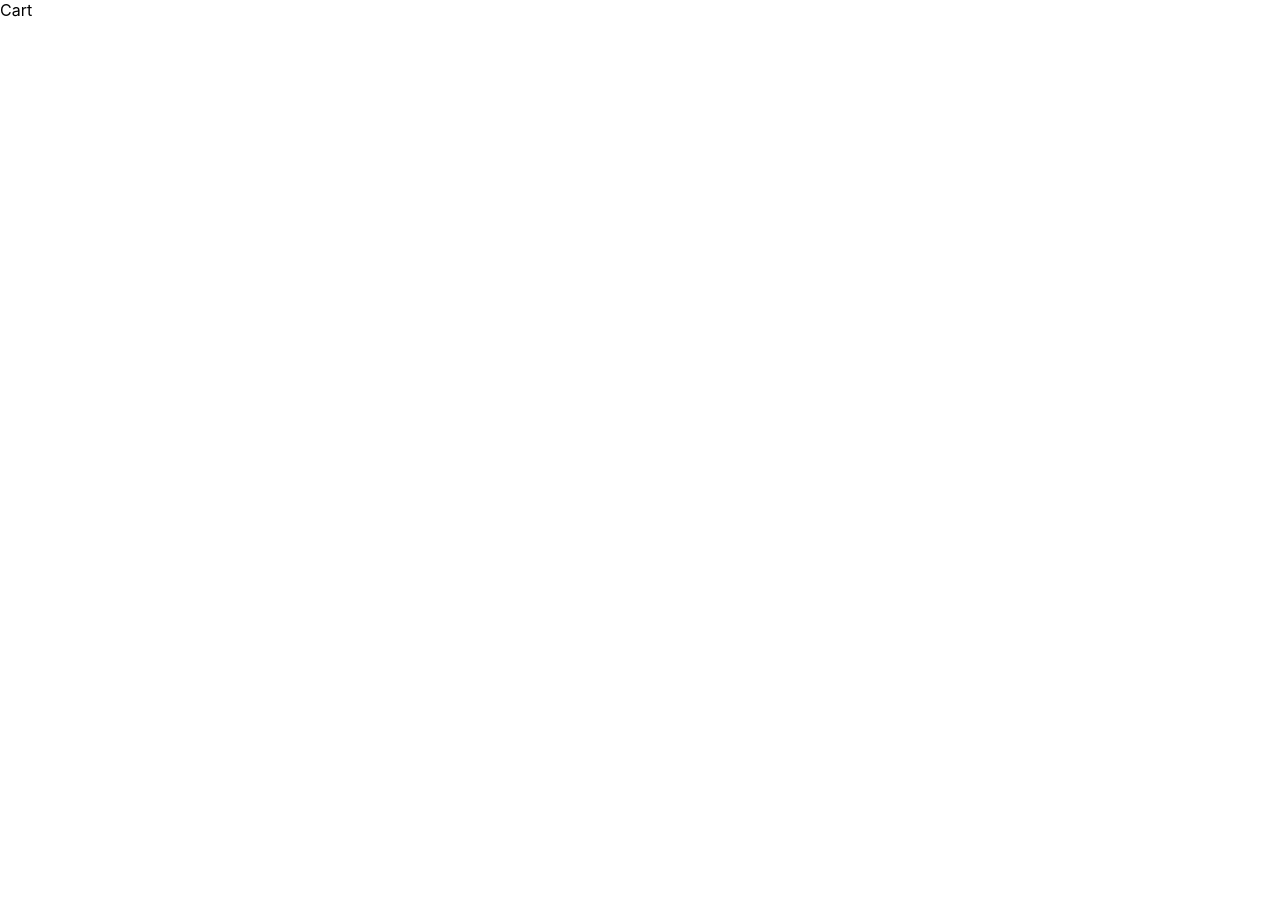
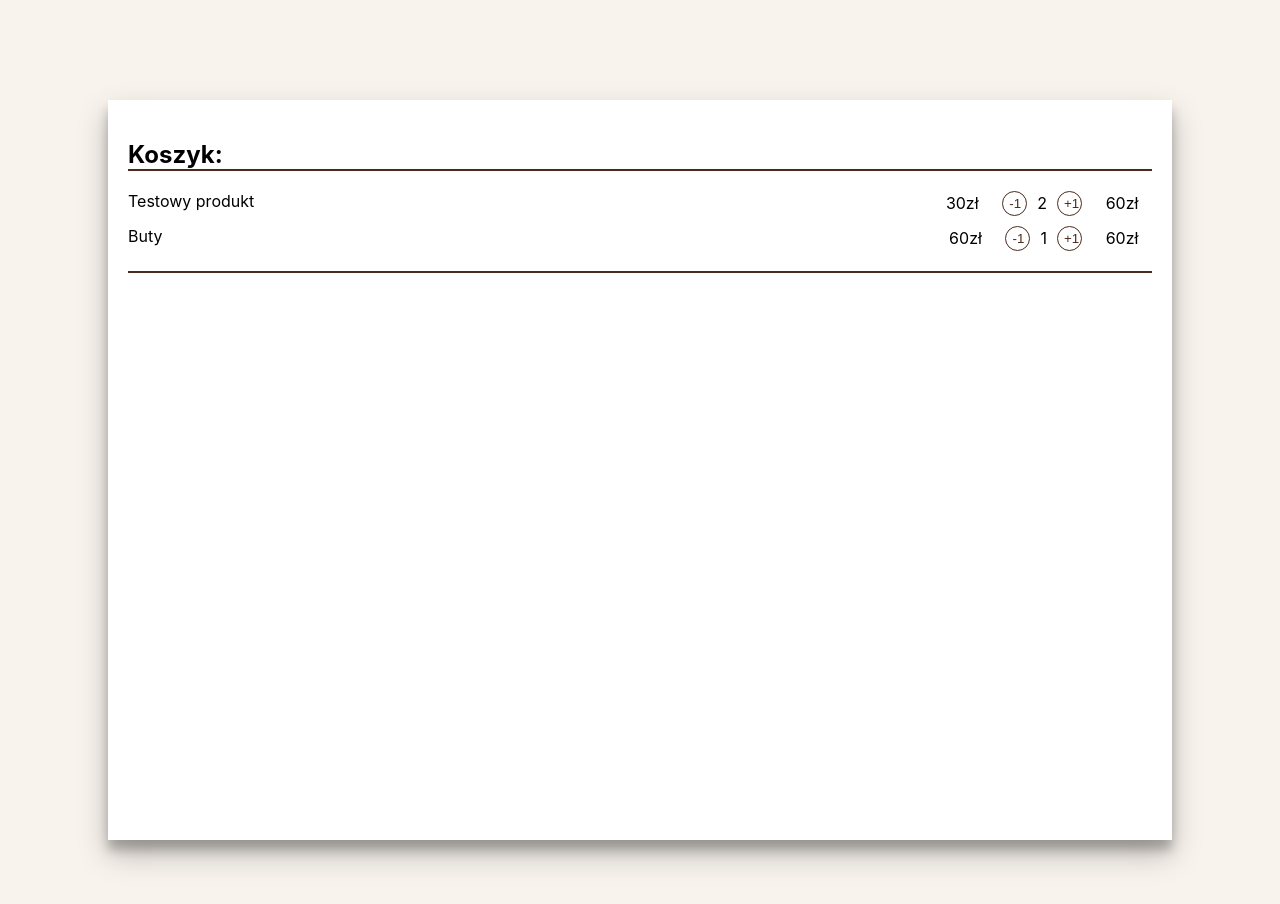
Before and after one commit to kernelgonnapanic/xstate-checkout, a React (Create React App) app: page /cart in a window 1280 px wide. Shown: the top 904 px of the page. Before the commit the page ends 800 px from the top, so only its background shows below. Built offline with nearby package versions, Linux system fonts and the light colour scheme.

Commit message:
Add CartList + adding and removing products from the cart

```diff
--- a/package.json
+++ b/package.json
@@ -15,6 +15,7 @@
     "react-dom": "^17.0.2",
     "react-router-dom": "^5.2.0",
     "react-scripts": "4.0.3",
+    "styled-components": "^5.3.0",
     "typescript": "^4.1.2",
     "web-vitals": "^1.0.1",
     "xstate": "^4.19.0"
@@ -44,6 +45,7 @@
     ]
   },
   "devDependencies": {
-    "@types/react-router-dom": "^5.1.7"
+    "@types/react-router-dom": "^5.1.7",
+    "@types/styled-components": "^5.1.9"
   }
 }
--- /dev/null
+++ b/src/atoms/ListHeader.tsx
@@ -0,0 +1,7 @@
+import styled from 'styled-components';
+
+const ListHeader = styled.h2`
+  border-bottom: 2px solid rgb(74, 42, 28);
+`;
+
+export default ListHeader;
--- a/src/index.css
+++ b/src/index.css
@@ -1,13 +1,14 @@
 body {
   margin: 0;
-  font-family: -apple-system, BlinkMacSystemFont, 'Segoe UI', 'Roboto', 'Oxygen',
-    'Ubuntu', 'Cantarell', 'Fira Sans', 'Droid Sans', 'Helvetica Neue',
+  font-family: -apple-system, BlinkMacSystemFont, "Segoe UI", "Roboto", "Oxygen",
+    "Ubuntu", "Cantarell", "Fira Sans", "Droid Sans", "Helvetica Neue",
     sans-serif;
   -webkit-font-smoothing: antialiased;
   -moz-osx-font-smoothing: grayscale;
+  background-color: rgb(248, 243, 237);
 }
 
 code {
-  font-family: source-code-pro, Menlo, Monaco, Consolas, 'Courier New',
+  font-family: source-code-pro, Menlo, Monaco, Consolas, "Courier New",
     monospace;
 }
--- /dev/null
+++ b/src/molecules/ListElement.tsx
@@ -0,0 +1,56 @@
+import { Product } from "../state";
+import styled from 'styled-components';
+
+interface ListElementProps {
+  product: Product;
+  onRemove: () => void;
+  onAdd: () => void;
+}
+
+const Row = styled.div`
+  display: flex;
+  flex-direction: row;
+  margin: 10px 0;
+`
+
+const Name = styled.div`
+  flex: 1;
+`
+
+const Cell = styled.div`
+  flex-basis: 60px;
+  justify-content: center;
+  align-items: center;
+  display: flex;
+`
+
+const Button = styled.button`
+  border-radius: 50%;
+  border: 1px solid rgb(74, 42, 28);
+  color: rgb(74, 42, 28);
+  width: 25px;
+  height: 25px;
+  background-color: transparent;
+  margin: 0 10px;
+`
+
+const displayPrice = (price: number) => {
+  return `${price / 100}zł`;
+}
+
+const ListElement = ({product, onRemove, onAdd}: ListElementProps) => {
+  return (
+    <Row>
+      <Name>{product.name}</Name>
+      <Cell>{displayPrice(product.price)}</Cell>
+      <Cell>
+        <Button onClick={onRemove}>-1</Button>
+        {product.quantity}
+        <Button onClick={onAdd}>+1</Button>
+      </Cell>
+      <Cell>{displayPrice(product.price * product.quantity)}</Cell>
+    </Row>
+  )
+};
+
+export default ListElement;
--- /dev/null
+++ b/src/organisms/CartList.tsx
@@ -0,0 +1,26 @@
+import { useMachine } from "@xstate/react"
+import styled from 'styled-components';
+import ListElement from "../molecules/ListElement";
+import checkoutMachine, { Product } from "../state"
+
+const List = styled.section`
+  padding-bottom: 10px;
+  border-bottom: 2px solid rgb(74, 42, 28);
+`;
+
+const CartList = () => {
+  const [current, send] = useMachine(checkoutMachine);
+  const cart = current.context.cart;
+  return (
+    <List>
+    {cart.map((elem: Product) =>
+      <ListElement
+        product={elem}
+        onRemove={() => send('REMOVE_PRODUCT', {productId: elem.id})}
+        onAdd={()=> send('ADD_PRODUCT', {productId: elem.id})}
+      />)}
+    </List>
+  )
+};
+
+export default CartList;
--- a/src/pages/Address.tsx
+++ b/src/pages/Address.tsx
@@ -1,7 +1,8 @@
+import Container from "../templates/Container";
 
 
 const Address = () => (
-  <div>Address</div>
+  <Container>Address</Container>
 )
 
 export default Address;
--- a/src/pages/Cart.tsx
+++ b/src/pages/Cart.tsx
@@ -1,7 +1,12 @@
-
+import ListHeader from "../atoms/ListHeader";
+import CartList from "../organisms/CartList";
+import Container from "../templates/Container";
 
 const Cart = () => (
-  <div>Cart</div>
+  <Container>
+    <ListHeader>Koszyk:</ListHeader>
+    <CartList />
+  </Container>
 )
 
 export default Cart;
--- a/src/pages/Delivery.tsx
+++ b/src/pages/Delivery.tsx
@@ -1,7 +1,8 @@
+import Container from "../templates/Container";
 
 
 const Delivery = () => (
-  <div>Delivery</div>
+  <Container>Delivery</Container>
 )
 
 export default Delivery;
--- a/src/pages/Payment.tsx
+++ b/src/pages/Payment.tsx
@@ -1,7 +1,8 @@
+import Container from "../templates/Container";
 
 
 const Payment = () => (
-  <div>Payment</div>
+  <Container>Payment</Container>
 )
 
 export default Payment;
--- a/src/pages/Summary.tsx
+++ b/src/pages/Summary.tsx
@@ -1,7 +1,7 @@
-
+import Container from "../templates/Container";
 
 const Summary = () => (
-  <div>Summary</div>
+  <Container>Summary</Container>
 )
 
 export default Summary;
--- a/src/state/index.ts
+++ b/src/state/index.ts
@@ -1,9 +1,11 @@
-import {createMachine} from "xstate";
+import {assign, createMachine} from "xstate";
 
-interface Product {
+export interface Product {
+  id: string;
   name: string; // TODO: max 20 znaków
   price: number; // TODO: + waluta? + czy da się wymusić typem brak ujemnych + z centami
   withShipping: boolean;
+  quantity: number;
 }
 
 type Countries = 'PL' | 'US';
@@ -38,15 +40,48 @@ interface CheckoutState {
 
 const checkoutMachine = createMachine<CheckoutState>({
   id: "checkout",
-  initial: "card",
+  initial: "cart",
   context: {
-    cart: [],
+    cart: [{
+      id: '1',
+      name: 'Testowy produkt',
+      price: 3000,
+      quantity: 2,
+      withShipping: false,
+    }, {
+      id: '2',
+      name: 'Buty',
+      price: 6000,
+      quantity: 1,
+      withShipping: true,
+    }],
     address: null,
     shippmentMethod: null,
     paymentMethod: null,
   },
   states: {
-    cart: {},
+    cart: {
+      on: {
+        ADD_PRODUCT: {
+          actions: assign((context, event) => {
+            const updatedProduct = context.cart.find(product => product.id === event.productId);
+
+            return {
+              ...context,
+            }
+          }),
+        },
+        REMOVE_PRODUCT: {
+          actions: assign((context, event) => { //TODO: type it in a better way
+            const updatedProduct = context.cart.find(product => product.id === event.productId);
+            console.log(updatedProduct);
+            return {
+              ...context
+            }
+          }),
+        }
+      }
+    },
     adressed: {},
     shippingSelected: {},
     shippingSkipped: {},
--- /dev/null
+++ b/src/templates/Container.tsx
@@ -0,0 +1,19 @@
+import React from 'react';
+import styled from 'styled-components';
+
+const MainContainer = styled.main`
+  max-width: 1024px;
+  margin: 100px auto;
+  background-color: white;
+  box-shadow: 0 14px 28px rgba(0,0,0,0.25), 0 10px 10px rgba(0,0,0,0.22);
+  min-height: 700px;
+  padding: 20px;
+`;
+
+const Container = ({children}: {children: React.ReactNode}) => (
+  <MainContainer>
+    {children}
+  </MainContainer>
+);
+
+export default Container;
```
Also changed, not shown: 2 other files (tests, documents, lock files or other folders).
